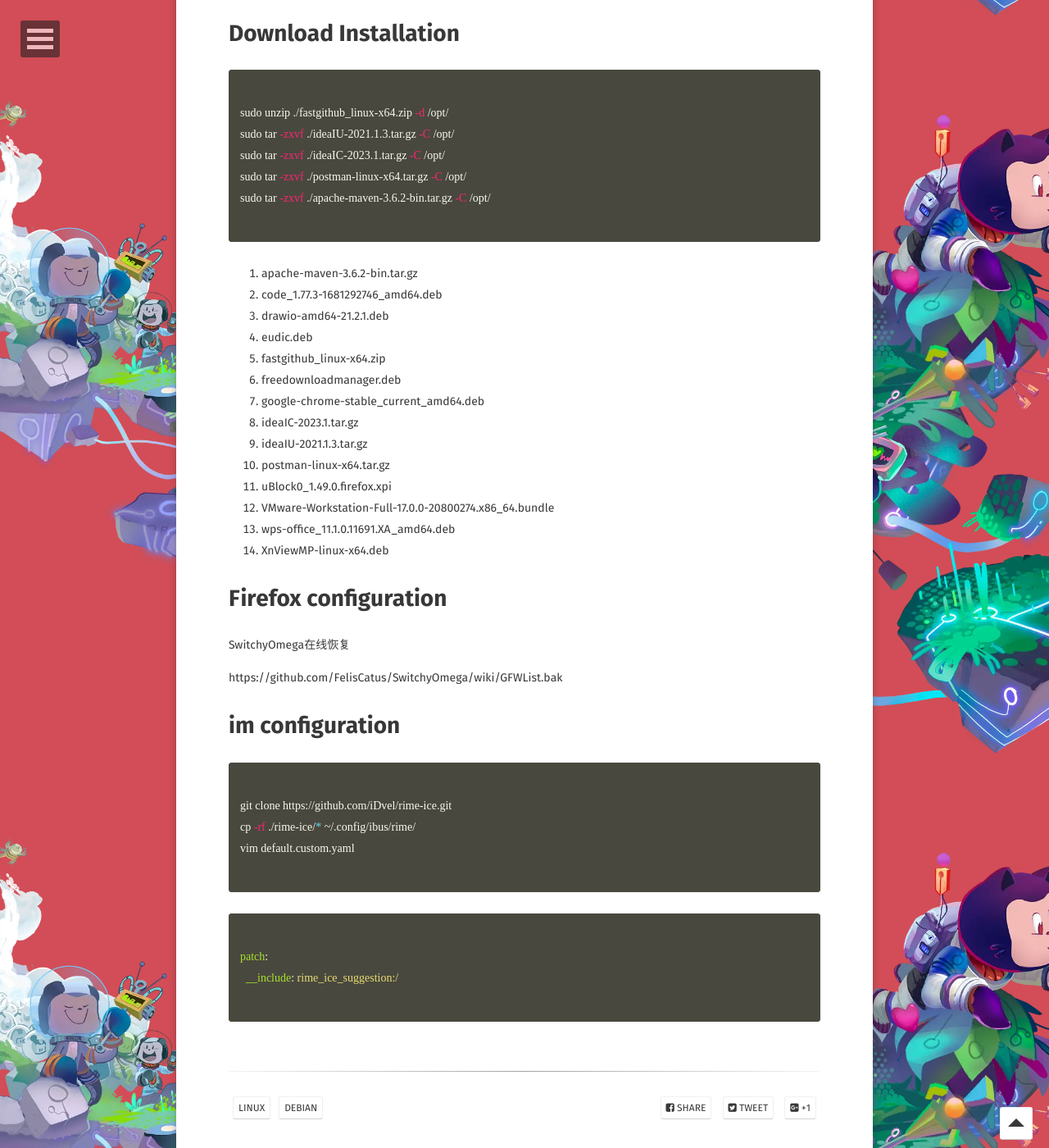
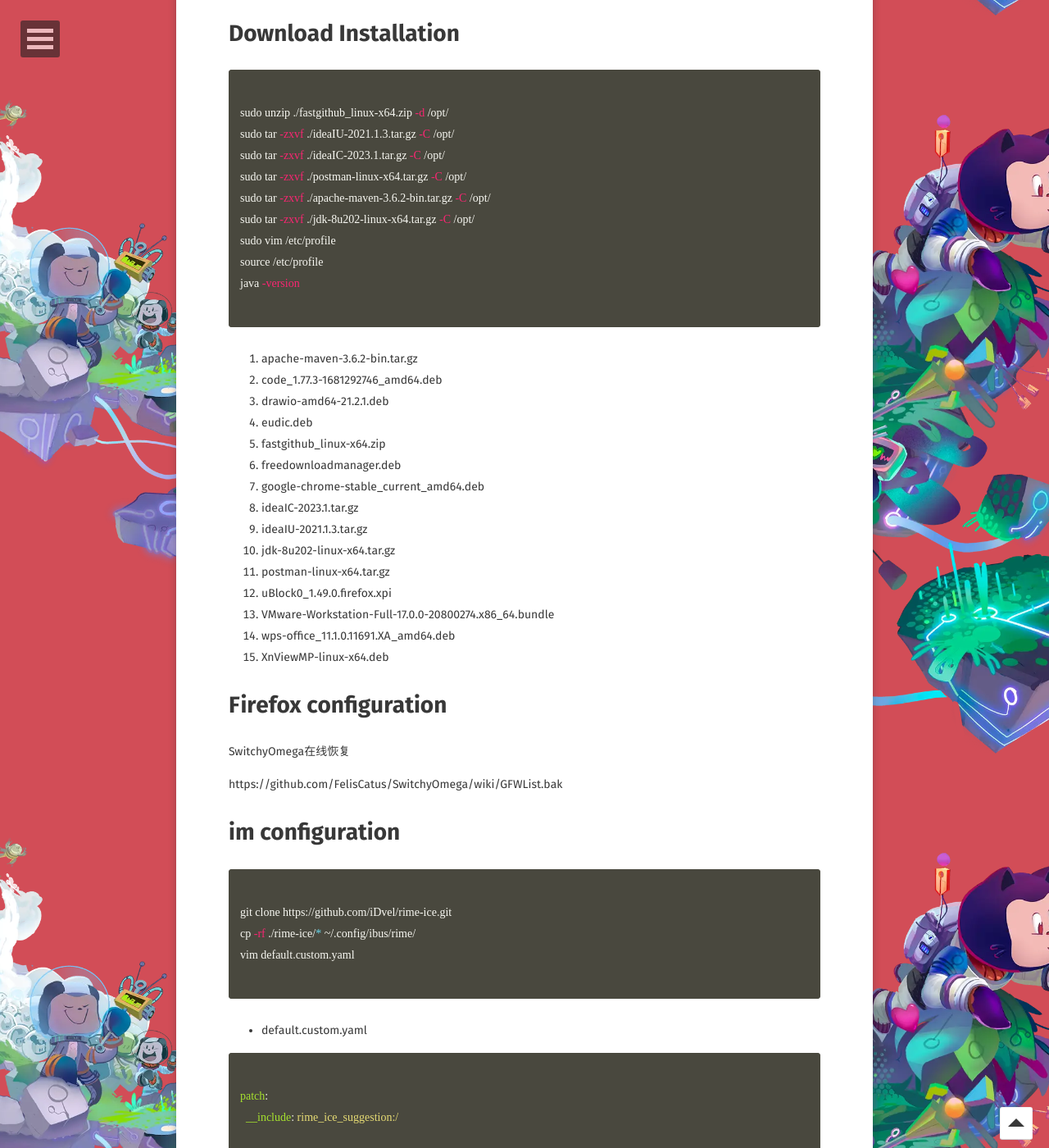
Before and after one commit to WebPavel/WebPavel.github.io, a Jekyll site: the page built from _posts/2023-04-26-Debian-My-Favorite.md, in a window 1280 px wide and 1400 px high, scrolled down 870 px. Shown: the whole window at 82% size. Built offline with Jekyll 4.4.1, drawn with Linux system fonts in a browser that asks for light colours; some web fonts are replaced; some of the changed text lies outside the part shown.

Commit message:
Update 2023-04-26-Debian-My-Favorite.md

````diff
--- a/_posts/2023-04-26-Debian-My-Favorite.md
+++ b/_posts/2023-04-26-Debian-My-Favorite.md
@@ -37,6 +37,10 @@ sudo tar -zxvf ./ideaIU-2021.1.3.tar.gz -C /opt/
 sudo tar -zxvf ./ideaIC-2023.1.tar.gz -C /opt/
 sudo tar -zxvf ./postman-linux-x64.tar.gz -C /opt/
 sudo tar -zxvf ./apache-maven-3.6.2-bin.tar.gz -C /opt/
+sudo tar -zxvf ./jdk-8u202-linux-x64.tar.gz -C /opt/
+sudo vim /etc/profile
+source /etc/profile
+java -version
 
 ```
 
@@ -49,11 +53,12 @@ sudo tar -zxvf ./apache-maven-3.6.2-bin.tar.gz -C /opt/
 6. google-chrome-stable_current_amd64.deb
 7. ideaIC-2023.1.tar.gz
 8. ideaIU-2021.1.3.tar.gz
-9. postman-linux-x64.tar.gz
-10. uBlock0_1.49.0.firefox.xpi
-11. VMware-Workstation-Full-17.0.0-20800274.x86_64.bundle
-12. wps-office_11.1.0.11691.XA_amd64.deb
-13. XnViewMP-linux-x64.deb
+9. jdk-8u202-linux-x64.tar.gz
+10. postman-linux-x64.tar.gz
+11. uBlock0_1.49.0.firefox.xpi
+12. VMware-Workstation-Full-17.0.0-20800274.x86_64.bundle
+13. wps-office_11.1.0.11691.XA_amd64.deb
+14. XnViewMP-linux-x64.deb
 
 # Firefox configuration
 
@@ -71,9 +76,20 @@ vim default.custom.yaml
 
 ```
 
+- default.custom.yaml
+
 ```yaml
 
 patch:
   __include: rime_ice_suggestion:/
 
 ```
+
+- /etc/profile
+
+```shell
+
+export JAVA_HOME=/opt/jdk1.8.0_202/
+export PATH=$PATH:$JAVA_HOME/bin
+
+```
````
